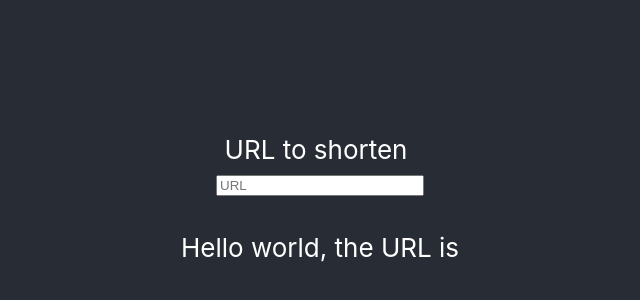
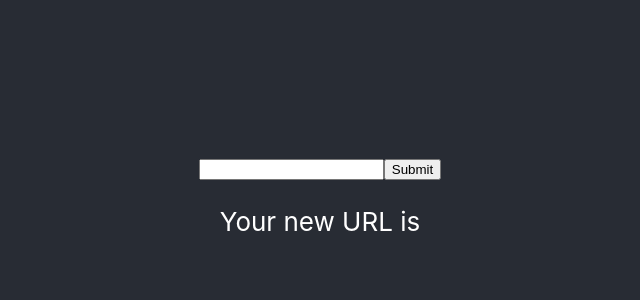
Before and after one commit to antoniouaa/smol_url, a React (Create React App) app: page / in a window 1280 px wide. Shown: the part 194-494 px from the top of the page, without its empty margins (320-960 px from the left). Built offline with nearby package versions, Linux system fonts and the light colour scheme.

Commit message:
now makes sample get requests to httpbin

```diff
--- a/package.json
+++ b/package.json
@@ -9,6 +9,7 @@
     "axios": "^0.21.0",
     "react": "^17.0.1",
     "react-dom": "^17.0.1",
+    "react-hook-form": "^6.11.1",
     "react-scripts": "4.0.0",
     "web-vitals": "^0.2.4"
   },
--- a/src/Components/InputTextBox.js
+++ b/src/Components/InputTextBox.js
@@ -1,29 +1,30 @@
 import React, { useState } from "react";
-// import axios from "axios";
-
-import "./InputTextBox.css";
 
 export default function InputTextBox(props) {
-  const [url, setUrl] = useState("");
+  const [longUrl, setUrl] = useState("");
+
+  const makeRequest = async (url) => {
+    let resp = await fetch("https://httpbin.org/get");
+    let data = await resp.json();
+    return data;
+  };
+
+  const handleSubmit = (e) => {
+    e.preventDefault();
+    makeRequest()
+      .then((d) => {
+        setUrl(`${d.url}/${e.target.url.value}`);
+      })
+      .catch((e) => console.log(e));
+  };
 
   return (
     <>
-      <form
-        className="form"
-        onSubmit={(e) => {
-          e.preventDefault();
-          alert("New submission" + e.target.value);
-        }}>
-        <div>
-          <label htmlFor="input-text-box">URL to shorten</label>
-          <input
-            name="input-text-box"
-            type="text"
-            placeholder="URL"
-            onInput={(e) => setUrl(e.target.value)}></input>
-        </div>
+      <form onSubmit={handleSubmit}>
+        <input type="text" name="url" />
+        <input type="submit" value="Submit" />
       </form>
-      <p>Hello world, the URL is {url}</p>
+      <p>Your new URL is {longUrl}</p>
     </>
   );
 }
```
Also changed, not shown: 1 other file (tests, documents, lock files or other folders).
